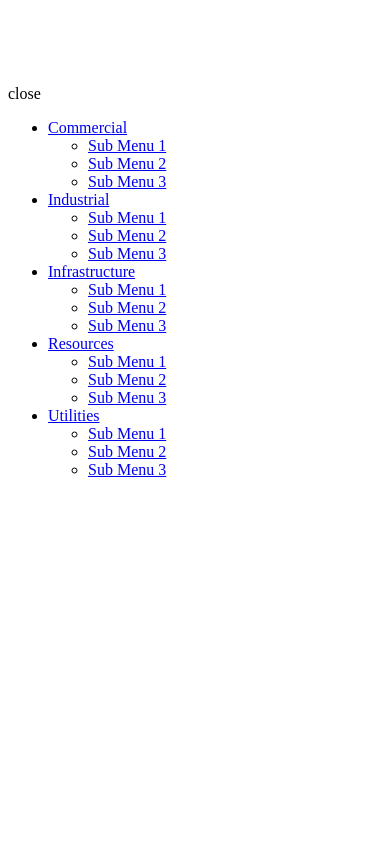
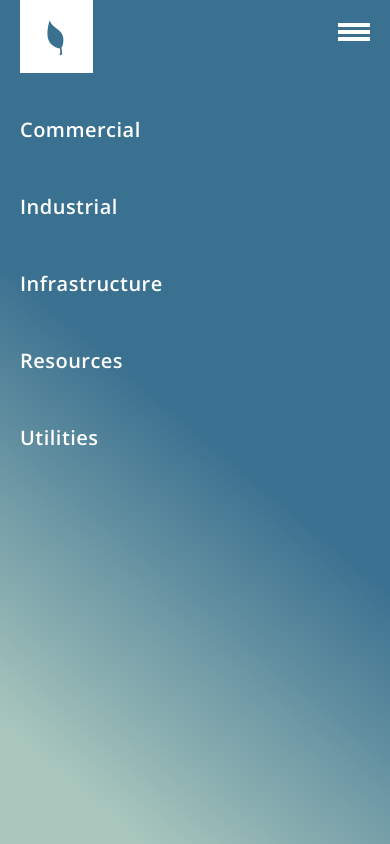
Before and after one commit to jiannejose/organic, a website: page guidelines/nav.html in a window 390 px wide. Drawn offline with nearby package versions, Linux system fonts and the light colour scheme.

Commit message:
Nav: Mobile Init Commit

```diff
--- a/assets/scss/components/c-nav.scss
+++ b/assets/scss/components/c-nav.scss
@@ -0,0 +1,79 @@
+
+// LOGO
+.c-nav__logo {
+  line-height: 0;
+  margin-left: 20px;
+  position: absolute;
+
+  img {
+    width: 100%;
+  }
+}
+
+/*** MAIN NAV ***/
+.c-nav__main {
+  width: 100%;
+  height: 100vh;
+  background: linear-gradient(40deg, #a9c7bd 10%, #3a7090 50%);
+}
+
+// TOGGLE
+.c-nav__toggle {
+  width: 32px;
+  height: auto;
+  position: relative;
+  float: right;
+  margin-right: 20px;
+  margin-top: 20px;
+}
+
+.c-nav__open span {
+  width: 32px;
+  height: 4px;
+  display: block;
+  background-color: $white-900;
+  margin-top: 3px;
+}
+
+.c-nav__close {
+  position: absolute;
+  top: 0;
+  display: none;
+
+  span {
+    color: $white-900;
+    font-weight: 900;
+  }
+}
+
+// NAV MENU
+
+.c-nav__menu {
+  margin-top: 50px;
+  letter-spacing: 0.03rem;
+  margin-left: 20px;
+
+  ul {
+    list-style: none;
+    padding-left: 0;
+  }
+
+  a {
+    text-decoration: none;
+    color: $white-900;
+  }
+
+}
+
+.c-nav__main-menu {
+  font-size: $font-medium;
+  font-weight: 600;
+
+  li {
+    padding: 25px 0;
+  }
+}
+
+.c-nav__sub-menu {
+  display: none;
+}
--- a/assets/scss/generic/body.scss
+++ b/assets/scss/generic/body.scss
@@ -1,4 +1,5 @@
 body {
   font-family: $font-primary;
   font-size: 14px;
+  margin: 0;
 }
--- a/assets/scss/main.scss
+++ b/assets/scss/main.scss
@@ -24,3 +24,4 @@
 
 
 // Utilities
+@import 'utilities/u-clearfix';
--- /dev/null
+++ b/assets/scss/utilities/u-clearfix.scss
@@ -0,0 +1,3 @@
+.u-clearfix {
+  clear: both;
+}
--- a/guidelines/nav.html
+++ b/guidelines/nav.html
@@ -5,14 +5,14 @@
         <meta charset="utf-8" />
         <title>Organic</title>
         <link href="https://fonts.googleapis.com/css?family=Open+Sans:300,300i,400,400i,600,600i,700,700i,800,800i" rel="stylesheet">
-        <link rel="styleheets" href="dist/styles.css" />
+        <link rel="stylesheet" href="../dist/styles.css" />
     </head>
 
-    <body>
+    <body style="background-color: black;">
         <main>
 
             <!-- nav start -->
-            <section class="o-container">
+            <nav class="o-container">
 
                 <div class="c-nav__logo">
                     <img src="../dist/img/logo.png" alt="Logo" />
@@ -33,6 +33,8 @@
                         </div>
 
                     </div> <!-- /c-nav__toggle-->
+
+                    <div class="u-clearfix"></div>
 
                     <div class="c-nav__menu">
                         <ul class="c-nav__main-menu">
@@ -92,47 +94,18 @@
 
                             <li>
                                 <a href="#">Resources</a>
-
-                                    <ul class="c-nav__sub-menu">
-                                        <li>
-                                            <a href="#">Sub Menu 1</a>
-                                        </li>
-
-                                        <li>
-                                            <a href="#">Sub Menu 2</a>
-                                        </li>
-
-                                        <li>
-                                            <a href="#">Sub Menu 3</a>
-                                        </li>
-                                    </ul>
                             </li>
 
                             <li>
                                 <a href="#">Utilities</a>
-
-                                    <ul class="c-nav__sub-menu">
-                                        <li>
-                                            <a href="#">Sub Menu 1</a>
-                                        </li>
-
-                                        <li>
-                                            <a href="#">Sub Menu 2</a>
-                                        </li>
-
-                                        <li>
-                                            <a href="#">Sub Menu 3</a>
-                                        </li>
-                                    </ul>
                             </li>
                         </ul> <!-- /c-nav__main-menu -->
 
                     </div> <!-- /c-nav__menu -->
 
-
                 </div> <!-- /c-nav__main -->
 
-            </section>
+            </nav>
 
             <!-- nav end -->
 
```
Also changed, not shown: index.html (+1 -1 lines), dist/styles.css, 1 other file.
